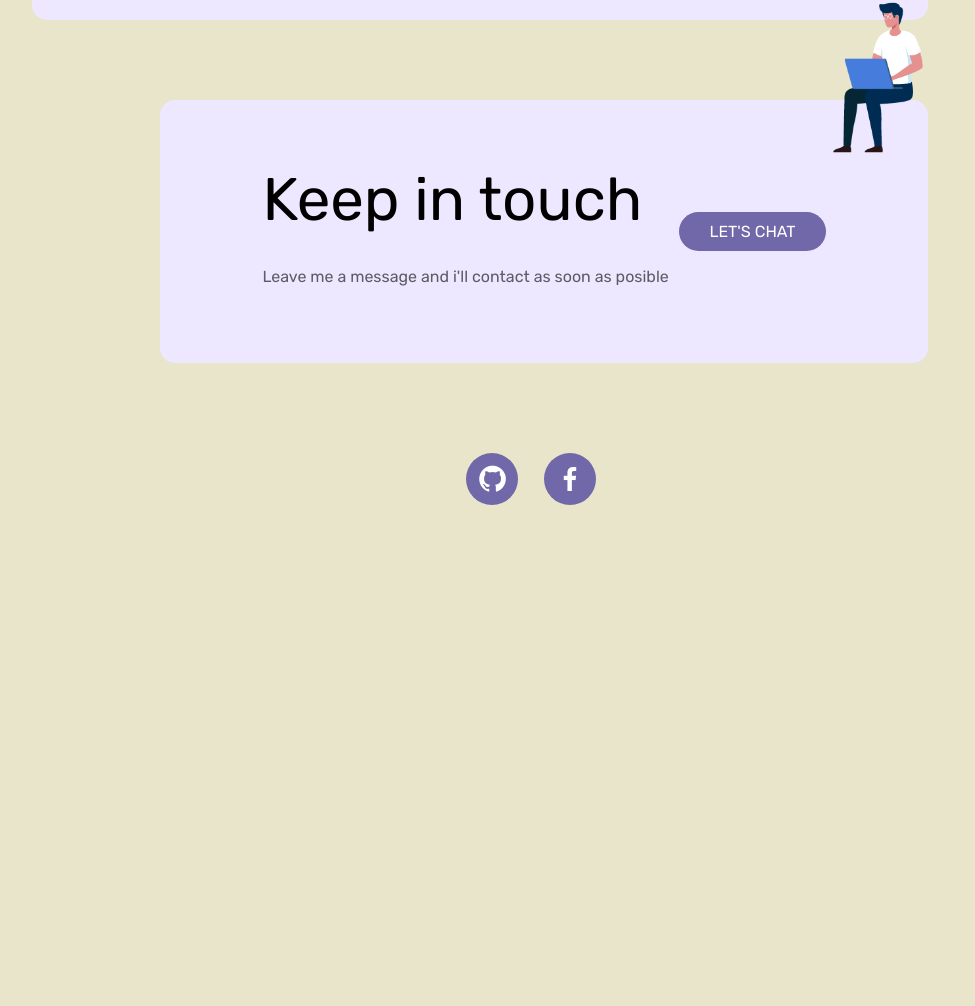
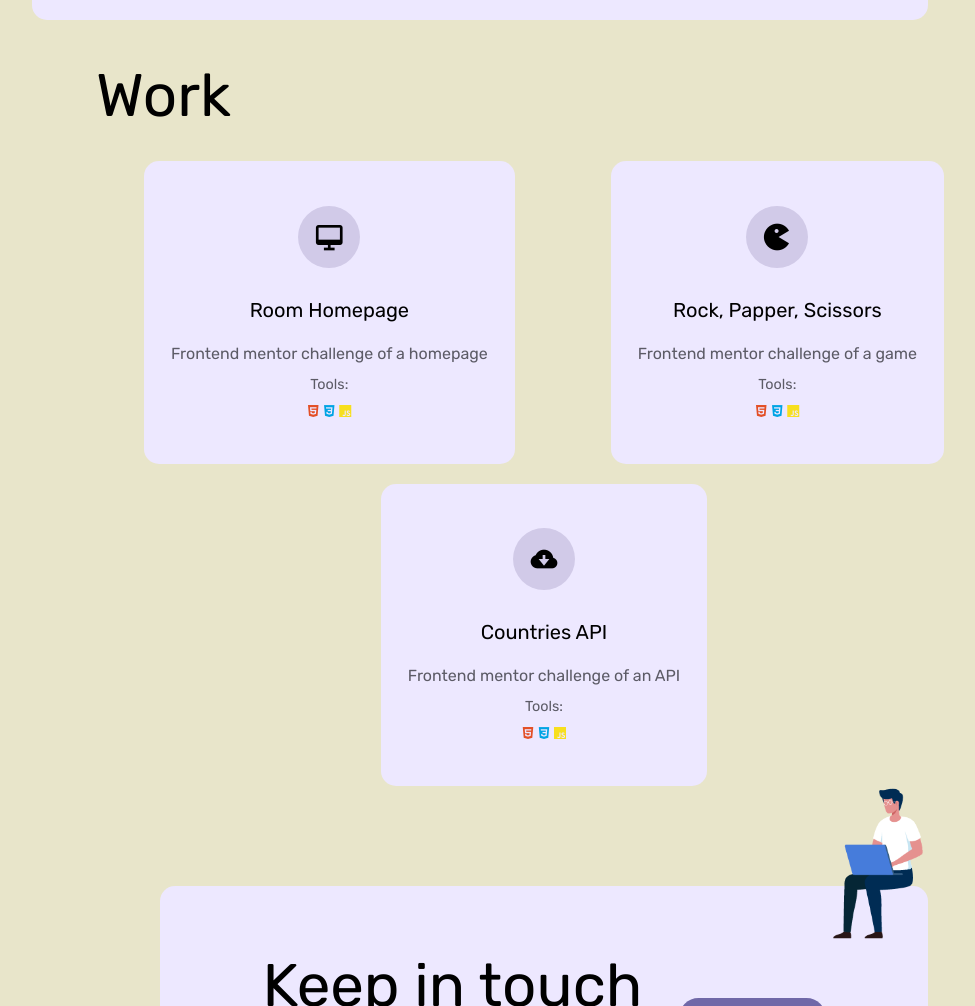
Before and after one commit to Jopt05/myPage, a plain HTML site: page index.html in a window 1280 px wide. Shown: the part 1346-2352 px from the top of the page, without its empty margins (96-1071 px from the left). Before the commit the page ends 1891 px from the top, so only its background shows below. Drawn offline with nearby package versions, Linux system fonts and the light colour scheme.

Commit message:
Works tab

```diff
--- a/estilos/style.css
+++ b/estilos/style.css
@@ -43,6 +43,10 @@ a:hover {
 	margin: 40px 15%;
 }
 
+.margin1{
+	margin: 40px 10% 40px 20%;
+}
+
 .margin2 {
 	margin: 40px 20%;
 }
@@ -68,13 +72,19 @@ a:hover {
 	color: #5c5b66;
 }
 
+.work__technologies {
+	color: #5c5b66;
+	margin-bottom: 10px;
+	font-size: .9rem;
+}
+
 .section::before {
 	content: '';
 	position: absolute;
 	height: 5px;
 	bottom: 0;
 	width: 0%;
-	background-color: red;
+	background-color: #7068A8;
 	border-radius: 25px;
 	transition: all .3s ease-in-out;
 }
@@ -140,6 +150,40 @@ header p {
 
 .services {
 	position: relative;
+}
+
+.work__div {
+	display: flex;
+	justify-content: space-around;
+	flex-wrap: wrap;
+}
+
+.work__div .container {
+	display: flex;
+	flex-direction: column;
+	align-items: center;
+	padding: 5% 3%;
+	margin: 0px 0px 20px 0px;
+}
+
+.work__div .icon {
+	align-self: center;
+}
+
+.work__technologies-div {
+	display: flex;
+}
+
+.bxl-html5 {
+	color: #e34f26;
+}
+
+.bxl-javascript {
+	color: #f7df1e;
+}
+
+.bxl-css3 {
+	color:#00a4e4;
 }
 
 .services__box {
@@ -218,6 +262,10 @@ header p {
 		margin: 40px 10%;
 	}
 
+	.margin1 {
+		margin: 40px 5% 40px 15%;
+	}
+
 	.margin2 {
 		margin: 40px 15%;
 	}
@@ -233,6 +281,7 @@ header p {
 
 @media only screen and (max-width: 500px){
 	.margin,
+	.margin1,
 	.margin2,
 	.margin3 {
 		margin: 40px 10%;
@@ -315,7 +364,11 @@ header p {
 		right: -10%;
 	}
 
-
+	.work__div .container {
+		width: 100%;
+		padding: 5% 3%;
+		margin: 0px 0px 20px 0px;
+	}
 }
 
 @media only screen and (max-width: 400px){
--- a/index.html
+++ b/index.html
@@ -31,7 +31,7 @@
 	</div>
 	<div class="services">
 		<p class="subtitle marker">SERVICES</p>
-		<div class="services__box margin container">
+		<div class="services__box margin1 container">
 			<div class="services__box-1">
 				<i class='icon bx bx-devices'></i>
 				<p class="subtitle">Frontend Development</p>
@@ -48,10 +48,44 @@
 			<img class="imgS" src="http://www.clker.com/cliparts/H/b/f/V/Q/M/programmable-logic-controller-hi.png" alt="PLC Programming">
 		</div>
 	</div>
-	<!-- <div class="work margin">
+	<div class="work margin">
 		<p class="title section">Work</p>
-
-	</div> -->
+		<div class="work__div">
+			<div class="container">
+				<i class='icon bx bx-desktop'></i>
+				<p class="subtitle">Room Homepage</p>
+				<p class="plainText">Frontend mentor challenge of a homepage</p>
+				<p class="work__technologies">Tools:</p>
+				<div class="work__technologies-div">
+					<i class='bx bxl-html5' ></i>
+					<i class='bx bxl-css3' ></i>
+					<i class='bx bxl-javascript' ></i>
+				</div>
+			</div>
+			<div class="container">
+				<i class='icon bx bxs-game'></i>
+				<p class="subtitle">Rock, Papper, Scissors</p>
+				<p class="plainText">Frontend mentor challenge of a game</p>
+				<p class="work__technologies">Tools:</p>
+				<div class="work__technologies-div">
+					<i class='bx bxl-html5' ></i>
+					<i class='bx bxl-css3' ></i>
+					<i class='bx bxl-javascript' ></i>
+				</div>
+			</div>
+			<div class="container">
+				<i class='icon bx bxs-cloud-download'></i>
+				<p class="subtitle">Countries API</p>
+				<p class="plainText">Frontend mentor challenge of an API</p>
+				<p class="work__technologies">Tools:</p>
+				<div class="work__technologies-div">
+					<i class='bx bxl-html5' ></i>
+					<i class='bx bxl-css3' ></i>
+					<i class='bx bxl-javascript' ></i>
+				</div>
+			</div>
+		</div>
+	</div>
 	<div class="contact">
 		<div class="services__box container margin2">
 			<img class="contact__image" src="/imagenes/imagenPrueba.png" alt="">
```
